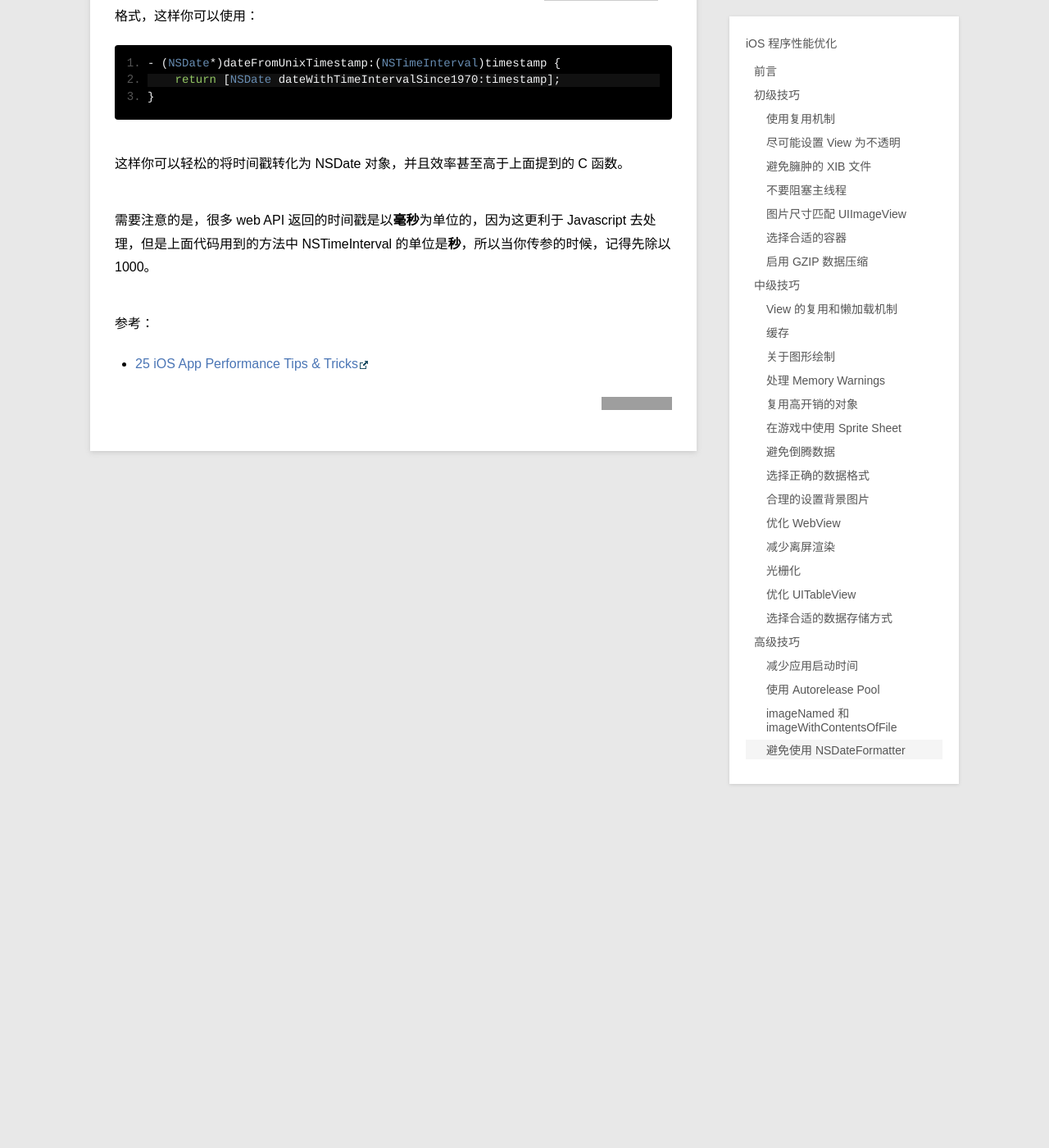
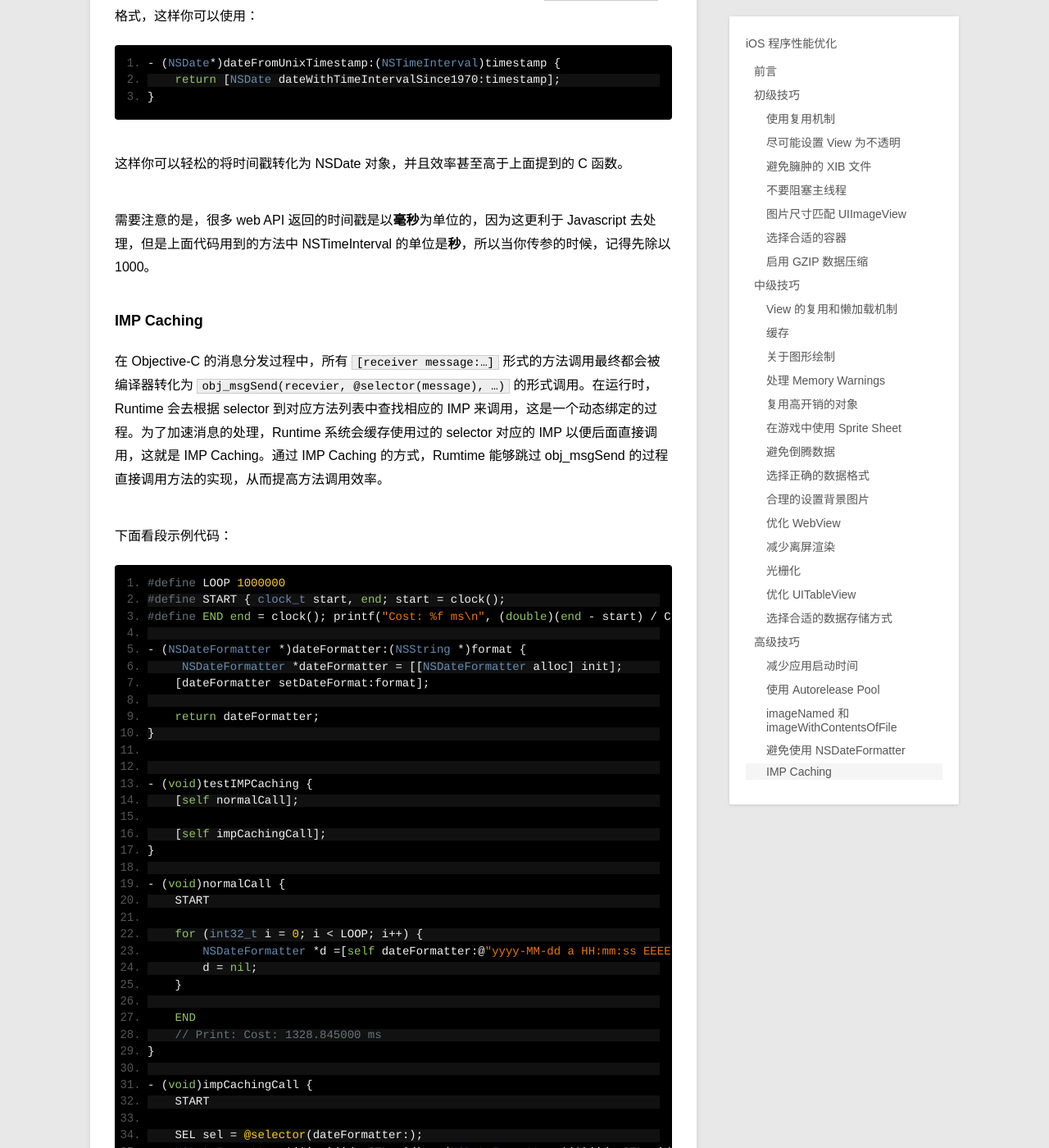
Before and after one commit to samirchen/samirchen.github.io, a Jekyll site: the page built from _posts/blog/2015-08-10-ios-performance-optimization.md, in a window 1280 px wide and 1400 px high, scrolled down 18330 px. Shown: the whole window at 82% size. Built offline with Jekyll 4.4.1, drawn with Linux system fonts in a browser that asks for light colours; Markdown is read by kramdown in place of the engine named in the settings; comment, search, counter and statistics services are not loaded; some of the changed text lies outside the part shown; grey boxes are pictures that could not be loaded.

Commit message:
Update blog

```diff
--- a/_posts/blog/2015-08-10-ios-performance-optimization.md
+++ b/_posts/blog/2015-08-10-ios-performance-optimization.md
@@ -505,6 +505,69 @@ NSAutoreleasePool 是用来管理一个自动释放内存池的机制。在我
 需要注意的是，很多 web API 返回的时间戳是以**毫秒**为单位的，因为这更利于 Javascript 去处理，但是上面代码用到的方法中 NSTimeInterval 的单位是**秒**，所以当你传参的时候，记得先除以 1000。
 
 
+###IMP Caching
+在 Objective-C 的消息分发过程中，所有 `[receiver message:…]` 形式的方法调用最终都会被编译器转化为 `obj_msgSend(recevier, @selector(message), …)` 的形式调用。在运行时，Runtime 会去根据 selector 到对应方法列表中查找相应的 IMP 来调用，这是一个动态绑定的过程。为了加速消息的处理，Runtime 系统会缓存使用过的 selector 对应的 IMP 以便后面直接调用，这就是 IMP Caching。通过 IMP Caching 的方式，Rumtime 能够跳过 obj_msgSend 的过程直接调用方法的实现，从而提高方法调用效率。
+
+
+
+下面看段示例代码：
+
+	#define LOOP 1000000
+	#define START { clock_t start, end; start = clock();
+	#define END end = clock(); printf("Cost: %f ms\n", (double)(end - start) / CLOCKS_PER_SEC * 1000); }
+
+	- (NSDateFormatter *)dateFormatter:(NSString *)format {
+	     NSDateFormatter *dateFormatter = [[NSDateFormatter alloc] init];
+	    [dateFormatter setDateFormat:format];
+
+	    return dateFormatter;
+	}
+
+
+	- (void)testIMPCaching {
+	    [self normalCall];
+
+	    [self impCachingCall];
+	}
+
+	- (void)normalCall {
+	    START
+
+	    for (int32_t i = 0; i < LOOP; i++) {
+	        NSDateFormatter *d =[self dateFormatter:@"yyyy-MM-dd a HH:mm:ss EEEE"];
+	        d = nil;
+	    }
+
+	    END
+	    // Print: Cost: 1328.845000 ms
+	}
+
+	- (void)impCachingCall {
+	    START
+
+	    SEL sel = @selector(dateFormatter:);
+	    NSDateFormatter *(*imp)(id, SEL, id) = (NSDateFormatter *(*)(id, SEL, id)) [self methodForSelector:sel];
+
+	    for (int32_t i = 0; i < LOOP; i++) {
+	        NSDateFormatter *d = imp(self, sel, @"yyyy-MM-dd a HH:mm:ss EEEE");
+	        d = nil;
+	    }
+
+	    END
+	    // Print: Cost: 1130.200000 ms
+	}
+
+
+代码打印结果如下：
+
+	Cost: 1328.845000 ms
+	Cost: 1130.200000 ms
+
+可见相差并不太大，在 `impCachingCall` 中是直接手动做 IMP Caching 来跳过 obj_msgSend 调用方法的实现。`normalCall` 则是在 Runtime 通过系统自己的 IMP Caching 机制来运行。通常我们不需要做 IMP Caching，但是如果有时候哪怕一点点的速度提升也是你需要的，你可以考虑考虑这点。
+
+此外关于 Objective 运行时相关的知识，你可以看看这篇：[Objective-C 的 Runtime][4]
+
+
 参考：
 
 - [25 iOS App Performance Tips & Tricks][3]
```
Also changed, not shown: other parts of _posts/blog/2015-08-10-ios-performance-optimization.md (+1 -0 lines), _posts/blog/2015-10-18-objective-c-runtime.md (+1 -1 lines).
